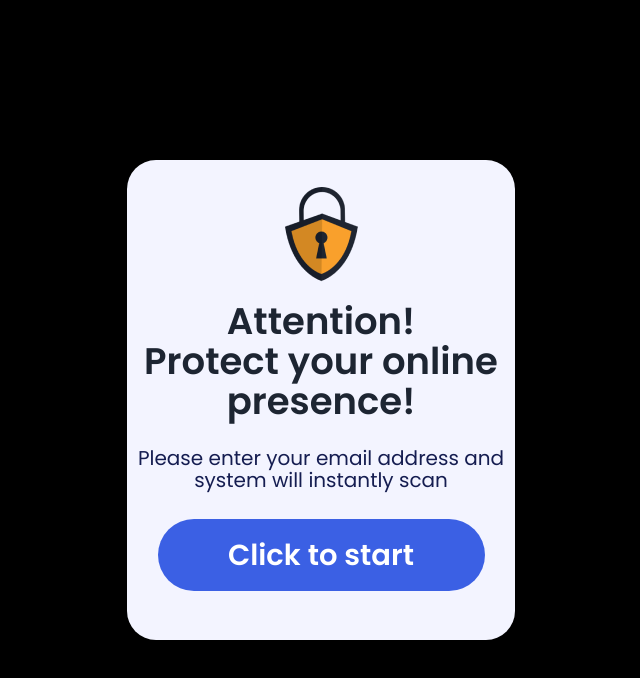
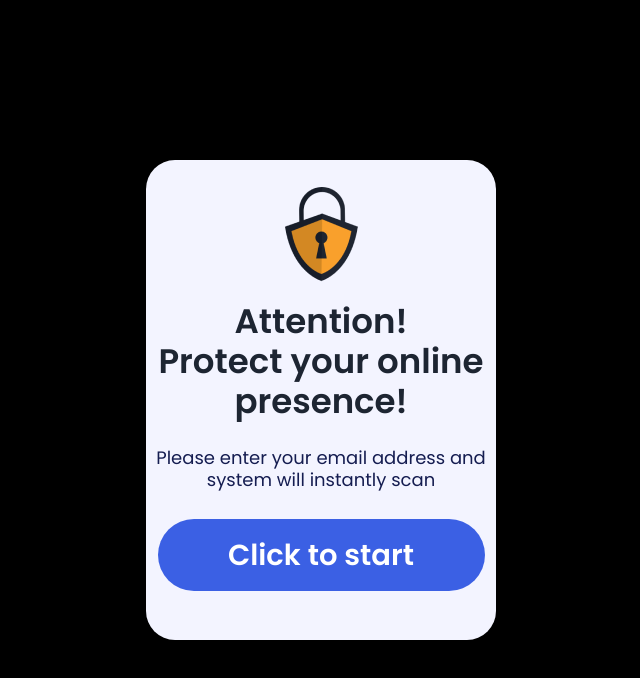
Before and after one commit to Qlianson/aasd, a plain HTML site: page index.html in a window 1280 px wide. Shown: the whole page, without its empty margins (319-959 px from the left). Drawn offline with Linux system fonts and the light colour scheme.

Commit message:
size chenged

```diff
--- a/style/style.css
+++ b/style/style.css
@@ -25,7 +25,7 @@ h1 {
     text-align: center;
     padding: 27px 5px 50px 5px;
     border-radius: 29px;
-    width: 388px;
+    max-width: 350px;
     height: 480px;
     background-color: #F3F4FF;
 }
@@ -39,14 +39,14 @@ h1 {
     color: #1D2532;
     line-height: 40px;
     margin-top: 12px;
-    font-size: 37px;
+    font-size: 34px;
 }
 
 .alert__text {
     margin-top: 26px;
     color: #151D51;
     line-height: 22px;
-    font-size: 20px;
+    font-size: 18px;
 }
 
 .alert__button {
```
